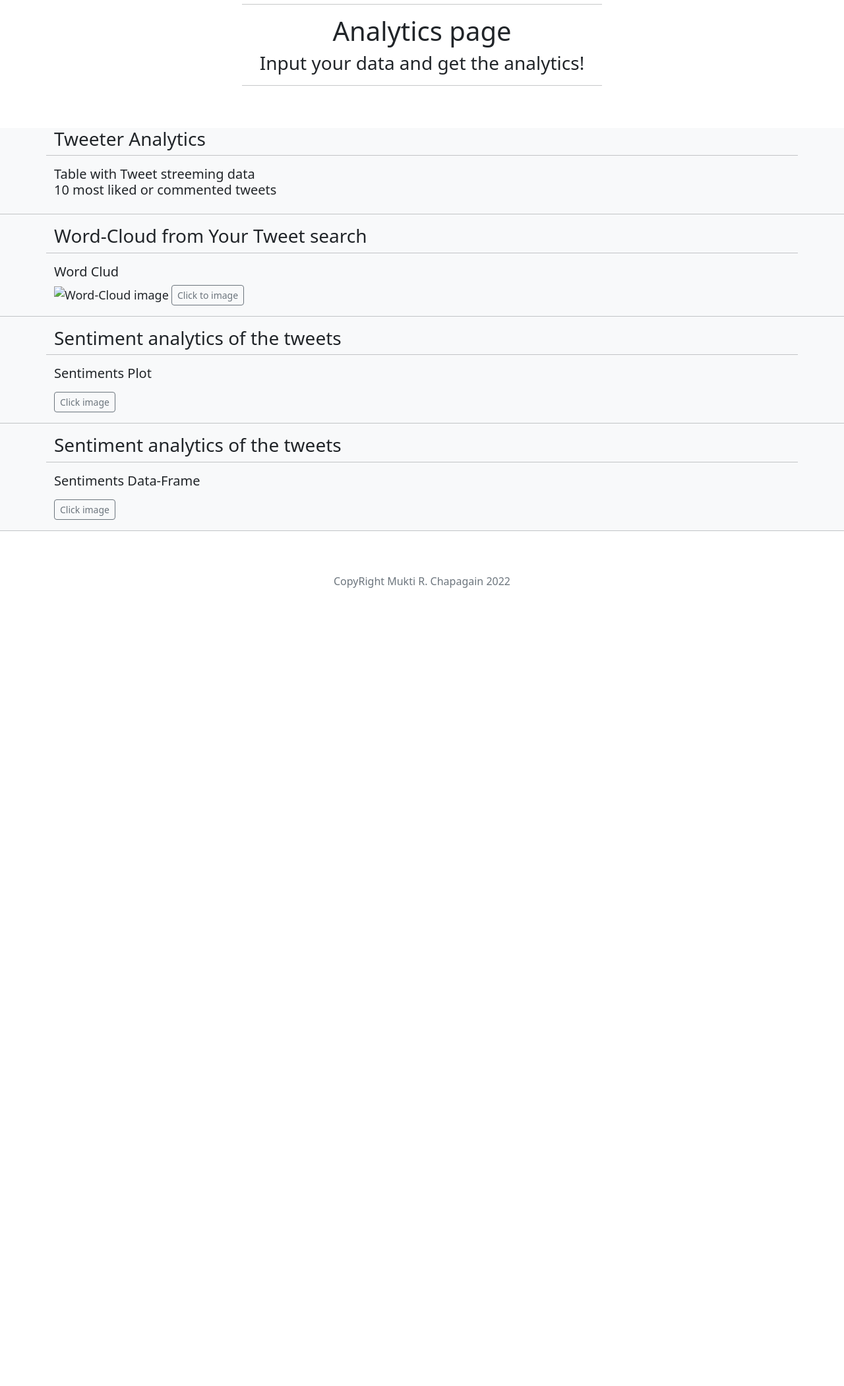
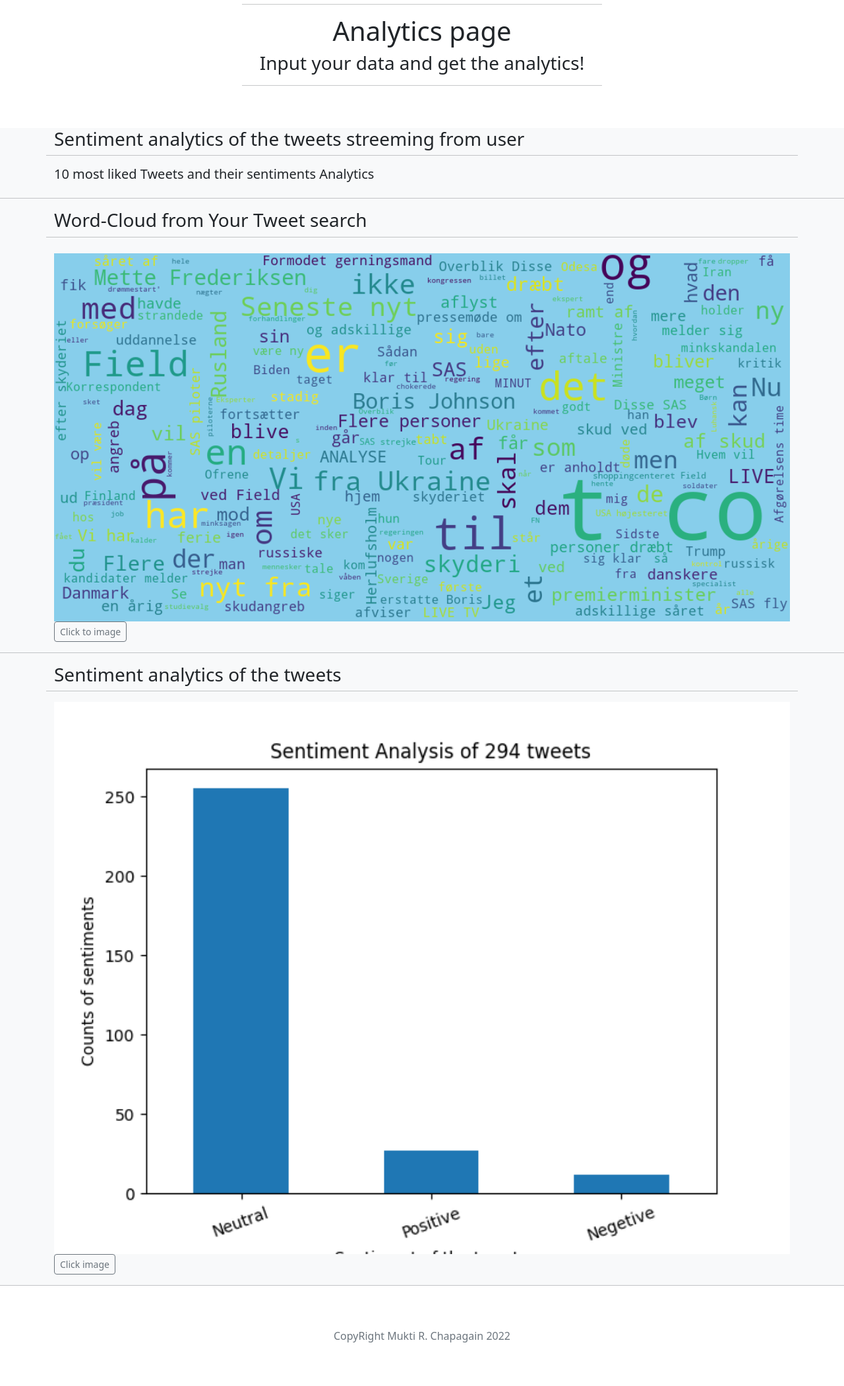
Before and after one commit to mrchapagain/portfolio-project, a Django app: template analytics/templates/analytics/allanalytics.html in a window 1280 px wide. Shown: the part 138-2239 px from the top of the page at 66% size. Before the commit the page ends 1029 px from the top, so only its background shows below. Run offline with Django 4.2, Linux system fonts and the light colour scheme; the template is opened without the code that fills it, so the values that code supplies are empty.

Commit message:
Analytics app display with table and fifure is done

```diff
--- a/analytics/templates/analytics/allanalytics.html
+++ b/analytics/templates/analytics/allanalytics.html
@@ -80,6 +80,14 @@
         white-space: nowrap;
         -webkit-overflow-scrolling: touch;
       }
+
+      table, th, td {
+        border: 1px solid black;
+        border-collapse: collapse;
+      }
+      th, td {
+        background-color: #96D4D4;
+      }
     </style>
 
 
@@ -122,24 +130,24 @@
 
 
   <div class="album py-6 bg-light">
+
     <div class="container">
       <div class="row">
-        <h3> Tweeter Analytics</h3>
+        <h3> Sentiment analytics of the tweets streeming from user</h3>
         <hr>
 
           <div class="col">
-            <a> <h5 class="card-text">Table with Tweet streeming data </h5> </a>
             <div class="card-body">
 
-              <table>
+              <table style="width:100%">
                 <tr>
-                  {% for col in analyticss.columns %}
+                  {% for col in sentiments.columns %}
                     <td>
                       {{ col }}
                     </td>
                   {% endfor %}
                 </tr>
-                  {% for index, row in analyticss.iterrows %}
+                  {% for index, row in sentiments.iterrows %}
                 <tr>
                   {% for cell in row %}
                     <td>
@@ -149,8 +157,7 @@
                 </tr>
                   {% endfor %}
               </table>
-
-              <h5> 10 most liked or commented tweets</h5>
+              <h5> 10 most liked Tweets and their sentiments Analytics</h5>
 
             </div>
           </div>
@@ -166,9 +173,9 @@
 
           <!-- the box -->
           <div class="col">
-            <a> <h5> Word Clud </h5> </a>
+            <a> <h5> </h5> </a>
 
-            <a> <img class="bd-placeholder-img card-img-top" class= "img-fluid" src="{{ wordclouds }}" alt="Word-Cloud image" width=500 height=auto /> </a>
+            <a> <img class="bd-placeholder-img card-img-top" class= "img-fluid" src="{% static 'wordcloud_toshow.png' %}" alt="Word-Cloud image" width=500 height=auto /> </a>
             <div class="btn-group">
               <button type="button" class="btn btn-sm btn-outline-secondary">Click to image</button>
             </div>
@@ -185,30 +192,10 @@
         <hr>
 
           <div class="col">
-            <a> <h5 class="card-text">Sentiments Plot</h5> </a>
+            <a> <h5 class="card-text"> </h5> </a>
             <div class="card-body">
-              <p class="card-text">{{ sentimentsplot }}</p>
-
-              <div class="btn-group">
-                <button type="button" class="btn btn-sm btn-outline-secondary">Click image</button>
-              </div>
-            </div>
-          </div>
-
-      </div>
-    </div>
-    <hr>
-
-    <div class="container">
-      <div class="row">
-        <h3> Sentiment analytics of the tweets</h3>
-        <hr>
-
-          <div class="col">
-            <a> <h5 class="card-text">Sentiments Data-Frame</h5> </a>
-            <div class="card-body">
-              <p class="card-text">{{ sentiments }}</p>
-
+              <img class="bd-placeholder-img card-img-top" class= "img-fluid" src="{% static 'sentiment_plot_toshow.png' %}" alt="Word-Cloud image" width=auto height=auto />
+              <br>
               <div class="btn-group">
                 <button type="button" class="btn btn-sm btn-outline-secondary">Click image</button>
               </div>
```
Also changed, not shown: analytics/classifier.py (+14 -7 lines), analytics/views.py (+7 -41 lines), portfolio/static/sentiment_plot_toshow.png (added), portfolio/static/wordcloud_toshow.png (added), test_wordcloud.png (deleted).
